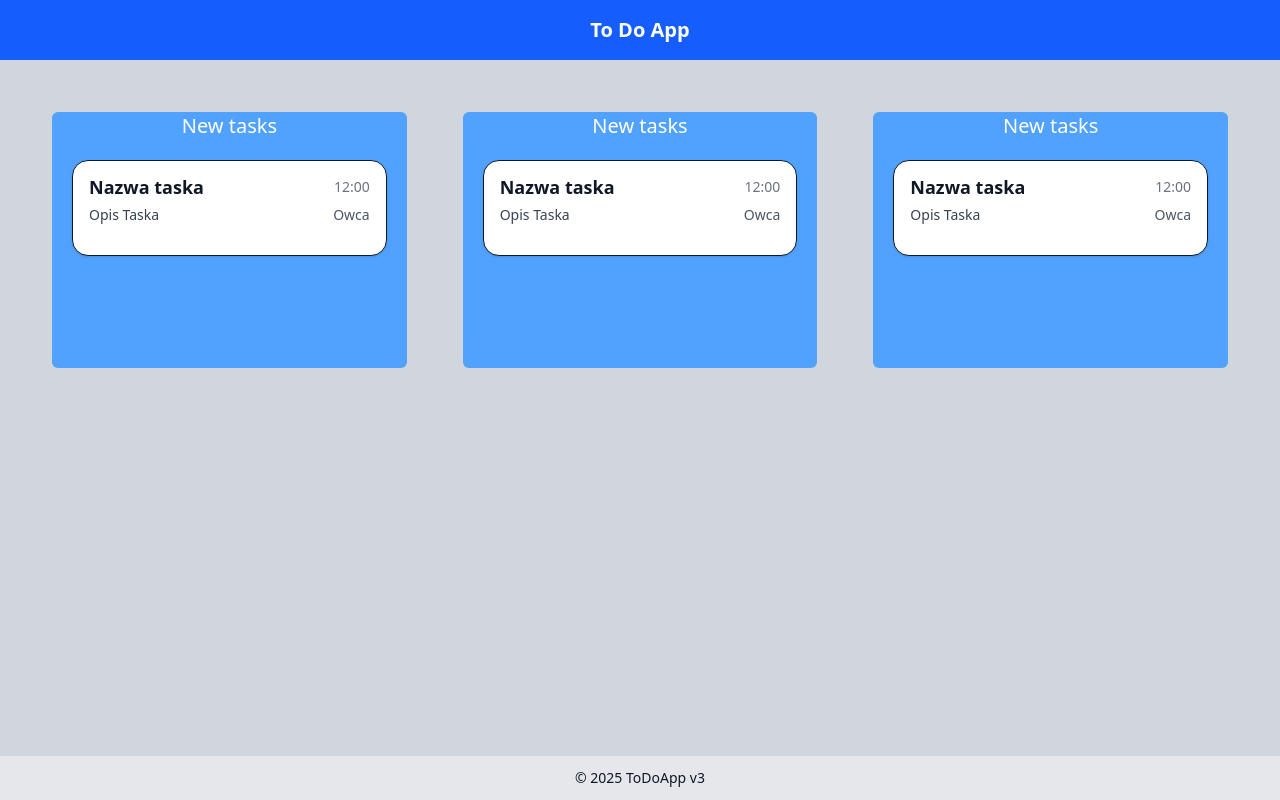
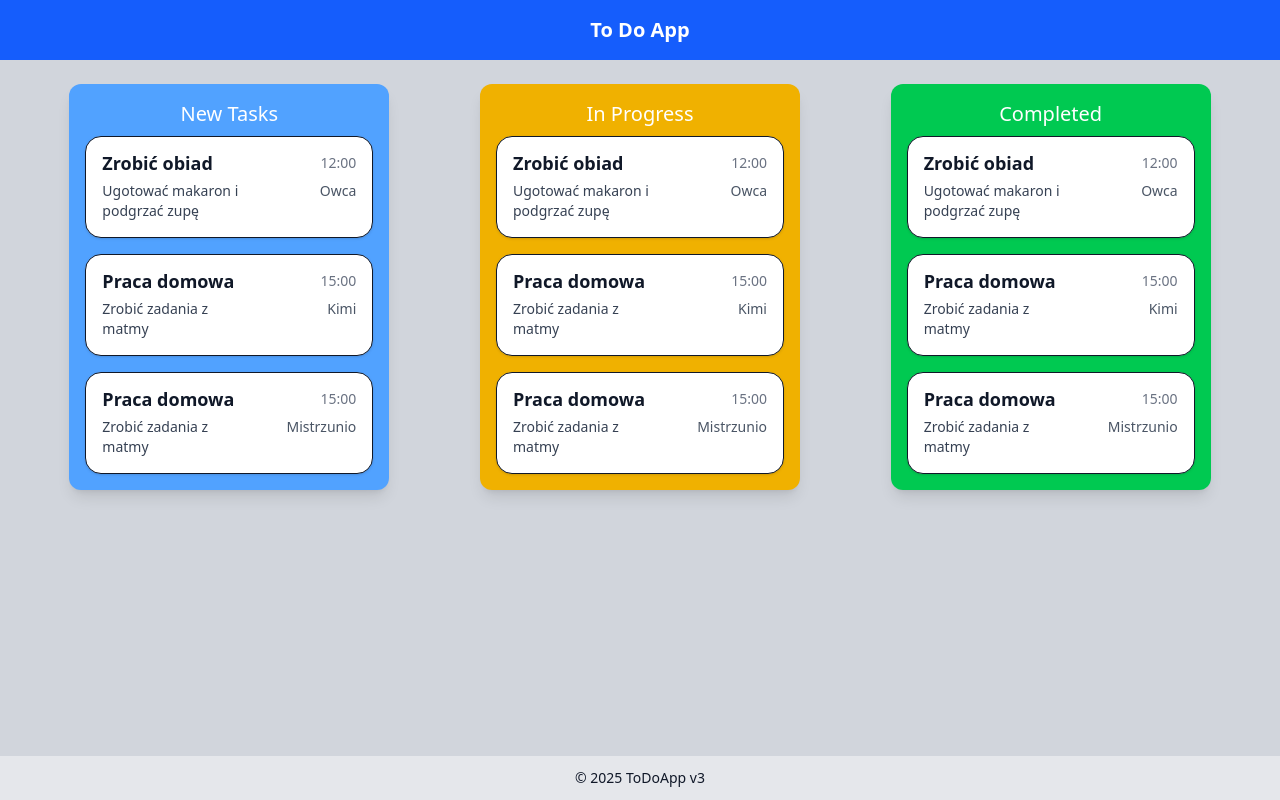
Before and after one commit to Gitros/ToDoApp3v2, a React (Vite) app in the folder To-Do-App-3/: page / in a window 1280 px wide. Built offline with nearby package versions, Linux system fonts and the light colour scheme.

Commit message:
Tasks update

```diff
--- a/To-Do-App-3/src/components/Task.tsx
+++ /dev/null
@@ -1,32 +0,0 @@
-type TaskProps = {
-  title?: string;
-  time?: string;
-  description?: string;
-  assignee?: string;
-};
-
-const Task = ({
-  title = "Nazwa taska",
-  time = "12:00",
-  description = "Opis Taska",
-  assignee = "Owca",
-}: TaskProps) => {
-  return (
-    <div className="w-full max-w-xl bg-white rounded-2xl border shadow-sm p-4 min-h-24">
-      <div className="flex items-center justify-between gap-3">
-        <h3 className="text-lg font-semibold leading-none">{title}</h3>
-        <p className="text-sm text-gray-500 shrink-0">{time}</p>
-      </div>
-      <div className="mt-2 grid grid-cols-[1fr_auto] items-start gap-3">
-        <p className="text-sm text-gray-700 overflow-hidden text-ellipsis">
-          {description}
-        </p>
-        <p className="text-sm text-gray-600 text-right w-24 truncate">
-          {assignee}
-        </p>
-      </div>
-    </div>
-  );
-};
-
-export default Task;
--- /dev/null
+++ b/To-Do-App-3/src/components/TaskCard.tsx
@@ -0,0 +1,33 @@
+export type Task = {
+  id: string;
+  title: string;
+  time: string;
+  description: string;
+  assignee: string;
+  isCompleted?: boolean;
+};
+
+type TaskProps = {
+  task: Task;
+};
+
+const TaskCard = ({ task }: TaskProps) => {
+  return (
+    <div className="w-full max-w-xl bg-white rounded-2xl border shadow-sm p-4 min-h-24 transition-transform hover:scale-[1.02]">
+      <div className="flex items-center justify-between gap-3">
+        <h3 className="text-lg font-semibold leading-none">{task.title}</h3>
+        <p className="text-sm text-gray-500 shrink-0">{task.time}</p>
+      </div>
+      <div className="mt-2 grid grid-cols-[1fr_auto] items-start gap-3">
+        <p className="text-sm text-gray-700 overflow-hidden text-ellipsis">
+          {task.description}
+        </p>
+        <p className="text-sm text-gray-600 text-right w-24 truncate">
+          {task.assignee}
+        </p>
+      </div>
+    </div>
+  );
+};
+
+export default TaskCard;
--- a/To-Do-App-3/src/components/TaskList.tsx
+++ b/To-Do-App-3/src/components/TaskList.tsx
@@ -1,16 +1,58 @@
-import Task from "./Task";
+import TaskCard, { type Task } from "./TaskCard";
 
-const TaskList = () => {
+const taskList: Task[] = [
+  {
+    id: "1",
+    title: "Zrobić obiad",
+    time: "12:00",
+    description: "Ugotować makaron i podgrzać zupę",
+    assignee: "Owca",
+  },
+  {
+    id: "2",
+    title: "Praca domowa",
+    time: "15:00",
+    description: "Zrobić zadania z matmy",
+    assignee: "Kimi",
+  },
+  {
+    id: "3",
+    title: "Praca domowa",
+    time: "15:00",
+    description: "Zrobić zadania z matmy",
+    assignee: "Mistrzunio",
+  },
+];
+
+type TaskListProps = {
+  status: "new" | "inProgress" | "completed";
+};
+
+const TaskList = ({ status }: TaskListProps) => {
+  const title =
+    status === "new"
+      ? "New Tasks"
+      : status === "inProgress"
+      ? "In Progress"
+      : "Completed";
+
+  const color =
+    status === "new"
+      ? "bg-blue-400"
+      : status === "inProgress"
+      ? "bg-yellow-500"
+      : "bg-green-500";
+
   return (
-    <div className="bg-blue-400 h-64 w-3/4 m-7 rounded-md">
-      <h1 className="text-center text-white text-xl">New tasks</h1>
-      <div className="flex m-5">
-        <ul className="w-full">
-          <li>
-            <Task />
+    <div className={`${color} min-h-64 w-80 rounded-xl shadow-lg p-4`}>
+      <h2 className="text-center text-white text-xl mb-2">{title}</h2>
+      <ul className="space-y-4">
+        {taskList.map((task) => (
+          <li key={task.id}>
+            <TaskCard task={task} />
           </li>
-        </ul>
-      </div>
+        ))}
+      </ul>
     </div>
   );
 };
--- a/To-Do-App-3/src/components/TaskListContainer.tsx
+++ b/To-Do-App-3/src/components/TaskListContainer.tsx
@@ -4,9 +4,9 @@ import TaskList from "./TaskList";
 const TaskListContainer = () => {
   return (
     <div className="flex justify-around">
-      <TaskList />
-      <TaskList />
-      <TaskList />
+      <TaskList status="new" />
+      <TaskList status="inProgress" />
+      <TaskList status="completed" />
     </div>
   );
 };
```
